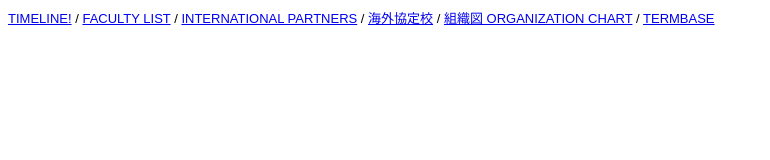
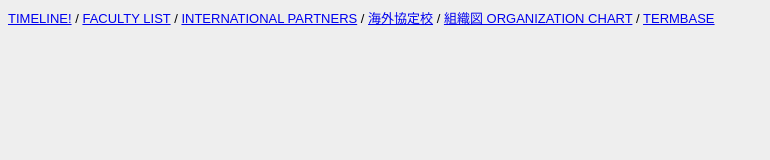
Before and after one commit to mjwarren/termbase, a plain HTML site: page index.html in a window 1280 px wide. Shown: the whole page, without its empty margins (0-770 px from the left). Drawn offline with Linux system fonts and the light colour scheme.

Commit message:
Update index.html

```diff
--- a/index.html
+++ b/index.html
@@ -1,4 +1,4 @@
-<body>
+<body bgcolor="#eeeeee">
     <font face="arial"; font size="2">
     <a href="http://cdn.knightlab.com/libs/timeline3/latest/embed/index.html?source=1stBV5JNM8_ISu9xTjzDQjjkTV_DfpF5Gr4xPNhmwsno&font=Georgia-Helvetica&lang=en">TIMELINE!</a>  /
     <a href="http://mjwarren.github.io/directory">FACULTY LIST</a>  /
```
